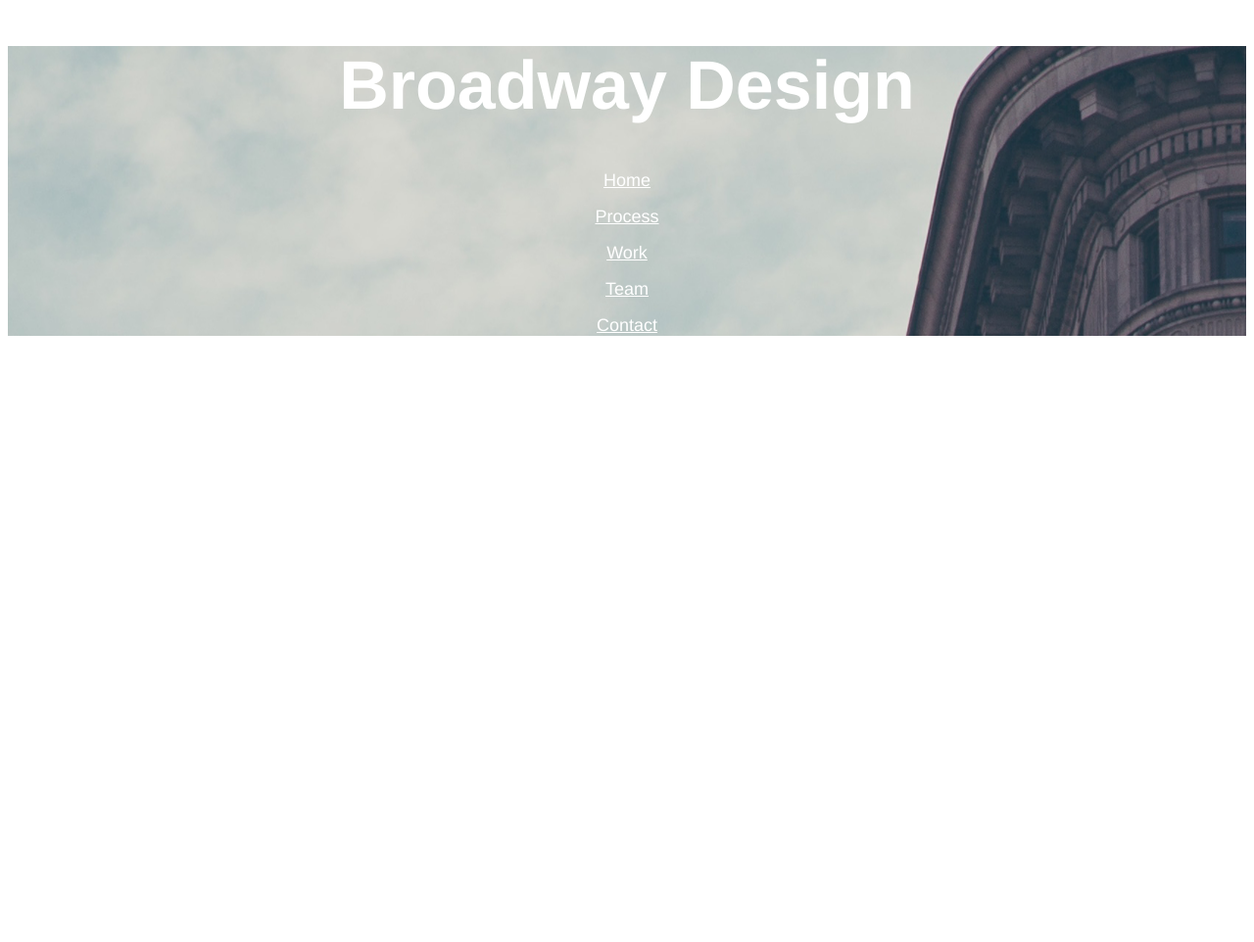
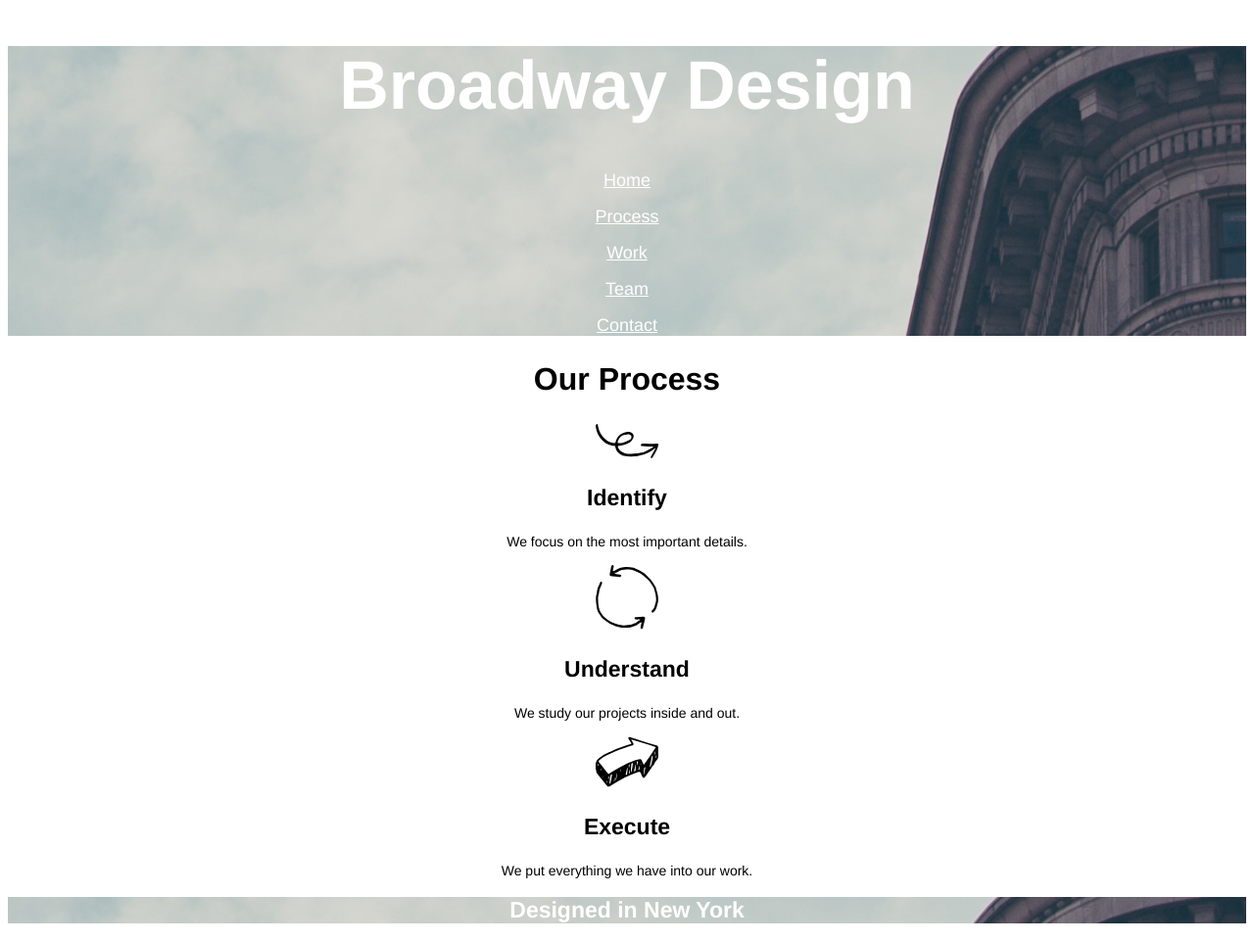
Before and after one commit to dipu0243/Broadway, a plain HTML site: page index.html in a window 1280 px wide. Shown: the whole page at 98% size. Before the commit the page ends 800 px from the top, so only its background shows below. Drawn offline with Linux system fonts and the light colour scheme.

Commit message:
Process section added.

```diff
--- a/index.html
+++ b/index.html
@@ -6,14 +6,31 @@
     <link href="./resources/css/style.css" type="text/css" rel="stylesheet">
   </head>
   <body>
+    <!-- Header -->
     <div class="header">
       <h1>Broadway Design</h1>
       <p><a href="#" class="nav">Home</a></p>
-      <p><a href="#" class="nav">Process</a></p>
+      <p><a href="#process" class="nav">Process</a></p>
       <p><a href="#" class="nav">Work</a></p>
       <p><a href="#" class="nav">Team</a></p>
       <p><a href="#" class="nav">Contact</a></p>
     </div>
+    <!-- Process section -->
+    <div class="process">
+      <h2>Our Process</h2>
+      <p><img src="./resources/images/identify.svg" alt="identify" /></p>
+      <h3>Identify</h3>
+      <p id="desc">We focus on the most important details.</p>
+      <p><img src="./resources/images/understand.svg" alt="understand" /></p>
+      <h3>Understand</h3>
+      <p id="desc">We study our projects inside and out.</p>
+      <p><img src="./resources/images/execute.svg" alt="execute" /></p>
+      <h3>Execute</h3>
+      <p id="desc">We put everything we have into our work.</p>
+    </div>
+    <div class="header">
+      <h2>Designed in New York</h2>
+    </div>
 
   </body>
 </html>
--- a/resources/css/style.css
+++ b/resources/css/style.css
@@ -16,3 +16,15 @@ h1, h2, h3{
   font-size: 18px;
   color: white;
 }
+.process h2{
+  font-size: 32px;
+}
+.process h3{
+  font-size: 23px;
+}
+#desc{
+  font-size: 14px;
+}
+.header h2{
+  font-size: 23px;
+}
```
